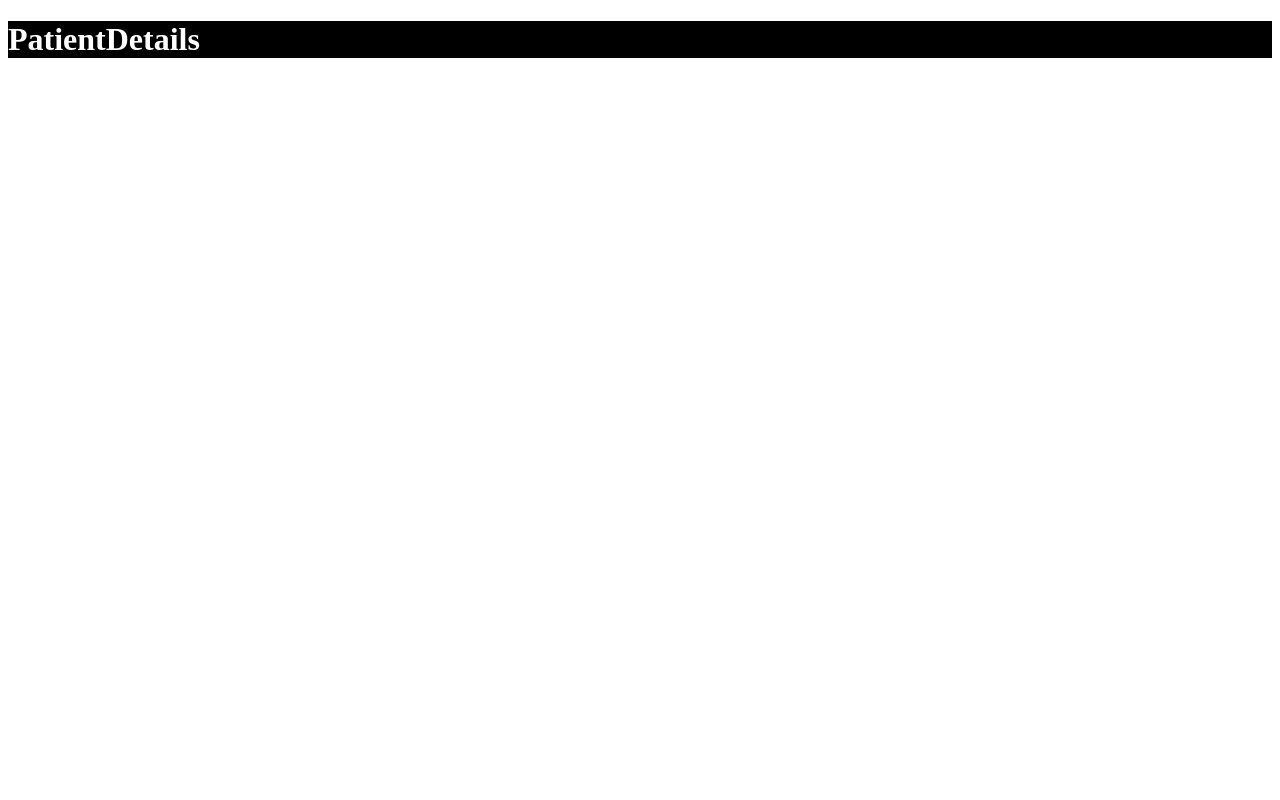
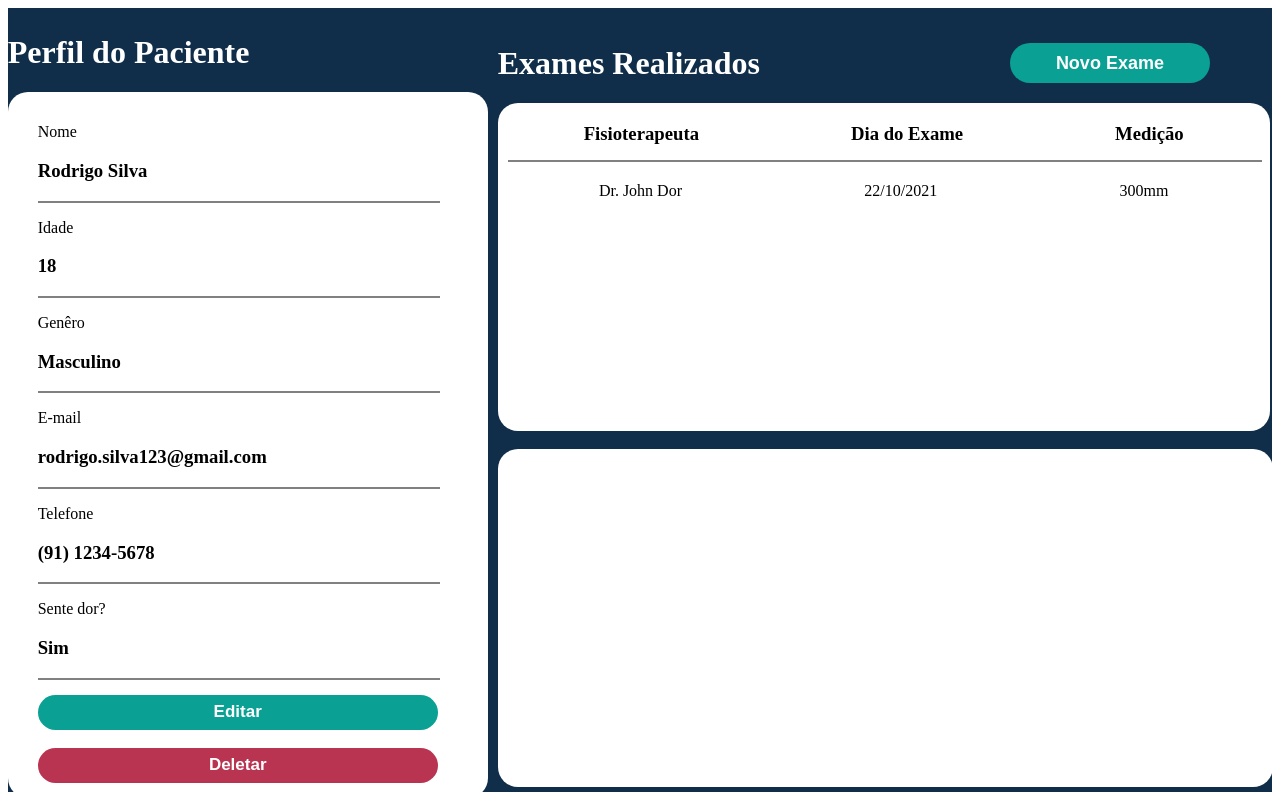
Before and after one commit to Elielson68/DTM, a React (Create React App) app in the folder front-end/: page /patient-details in a window 1280 px wide. Built offline with nearby package versions, Linux system fonts and the light colour scheme.

Commit message:
feat: patient details page

```diff
--- /dev/null
+++ b/front-end/src/components/patientsDetails/index.tsx
@@ -0,0 +1,81 @@
+import React from 'react';
+
+// Importando os styled components
+import {
+    Container,
+    DivL,
+    Card,
+    MainText,
+    Info,
+    Dados,
+    Line,
+    EditButton,
+    DeleteButton,
+    DivButton,
+    DivR,
+    NewExamButtom,
+    Div,
+    DivTable,
+    CardSup,
+    CardInf,
+    DadosTable,
+    LineTable,
+    InfoTable
+} from "../patientsDetails/style"
+
+export function PatientsDetails() {
+    return(
+        <Container>
+            <DivL>
+                <MainText>Perfil do Paciente</MainText>
+                <Card>
+                    <Info>Nome</Info>
+                    <Dados>Rodrigo Silva</Dados>
+                    <Line />
+                    <Info>Idade</Info>
+                    <Dados>18</Dados>
+                    <Line />
+                    <Info>Genêro</Info>
+                    <Dados>Masculino</Dados>
+                    <Line />
+                    <Info>E-mail</Info>
+                    <Dados>rodrigo.silva123@gmail.com</Dados>
+                    <Line />
+                    <Info>Telefone</Info>
+                    <Dados>(91) 1234-5678</Dados>
+                    <Line />
+                    <Info>Sente dor?</Info>
+                    <Dados>Sim</Dados>
+                    <Line />
+                    <DivButton>
+                        <EditButton>Editar</EditButton>
+                        <br/>
+                        <DeleteButton>Deletar</DeleteButton>
+                    </DivButton>
+                </Card>
+            </DivL>
+
+            <DivR>
+                <Div>
+                    <MainText>Exames Realizados</MainText>
+                    <NewExamButtom>Novo Exame</NewExamButtom>
+                </Div>
+                <CardSup>
+                    <DivTable>
+                        <DadosTable>Fisioterapeuta</DadosTable>
+                        <DadosTable>Dia do Exame</DadosTable>
+                        <DadosTable>Medição</DadosTable>
+                    </DivTable>
+                    <LineTable/>
+                    <DivTable>
+                        <InfoTable>Dr. John Dor</InfoTable>
+                        <InfoTable>22/10/2021</InfoTable>
+                        <InfoTable>300mm</InfoTable>
+                    </DivTable>
+                </CardSup>
+                <br/>
+                <CardInf />
+            </DivR>
+        </Container>
+    );
+}
--- /dev/null
+++ b/front-end/src/components/patientsDetails/style.ts
@@ -0,0 +1,252 @@
+import styled from "styled-components"
+
+// Elemento Pai
+export const Container = styled.div`
+    width: 98vw;
+    height: 98vh;
+    display: flex;
+    flex-direction: row;
+    justify-content: center;
+    align-items: center;
+
+    @media(max-width: 1024px) {
+        & {
+            display: flex;
+            flex-direction: column;
+            height: 120vh;
+            width: 90vw;
+            padding: 15px 0px 5px 10px;
+        }
+    }
+
+    @media(max-width: 425px) {
+        & {
+            height: 130vh;
+        }
+    }
+`
+
+// Elementos Filhos
+
+// Bloco do lado esquerdo
+export const DivL = styled.div`
+    margin: 10px 10px 0px 10px;
+
+    @media(max-width: 1024px) {
+        & {
+            text-align: center;
+        }
+    }
+`
+export const Card = styled.div`
+    background-color: white;
+    width: 450px;
+    padding: 15px 0px 15px 30px;
+    border-radius: 20px;
+
+    @media(max-width: 1024px) {
+        & {
+            width: 410px;
+            padding: 15px 0px 15px 13px;
+            margin: 0 auto;
+        }
+    }
+
+    @media(max-width: 425px) {
+        & {
+            width: 380px;
+        }
+    }
+`
+export const Info = styled.p`
+    @media(max-width: 425px) {
+        & {
+            font-size: 19px;
+        }
+    }
+`
+export const Dados = styled.h3`
+    @media(max-width: 425px) {
+        & {
+            font-size: 21px;
+        }
+    }
+`
+export const MainText = styled.h1`
+    color: white;
+`
+export const Line = styled.div`
+    border: 0.5px solid gray;
+    width: 400px;
+
+    @media(max-width: 425px) {
+        & {
+            width: 365px;
+        }
+    }
+`
+export const DivButton = styled.div`
+    display: flex;
+    flex-direction: column;
+`
+export const EditButton = styled.button`
+    background-color: #0AA093;
+    border: none;
+    border-radius: 20px;
+
+    color: white;
+    font-weight: bold;
+    font-size: 17px;
+
+    margin-top: 15px;
+
+    height: 35px;
+    width: 400px;
+
+    cursor: pointer;
+
+    @media(max-width: 425px) {
+        & {
+            width: 365px;
+        }
+    }
+`
+export const DeleteButton = styled.button`
+    background-color: #B93451;
+    border: none;
+    border-radius: 20px;
+
+    color: white;
+    font-weight: bold;
+    font-size: 17px;
+
+    height: 35px;
+    width: 400px;
+
+    cursor: pointer;
+
+    @media(max-width: 425px) {
+        & {
+            width: 365px;
+        }
+    }
+`
+
+
+// Bloco lado direito
+
+export const DivR = styled.div`
+    padding-top: 10px;
+
+    @media(max-width: 1024px) {
+        & {
+            display: flex;
+            flex-direction: column;
+        }
+    }
+`
+
+export const Div = styled.div`
+    display: flex;
+
+    @media(max-width: 1024px) {
+        & {
+            display: flex;
+            flex-direction: column;
+            margin: 0 auto;
+            padding-bottom: 15px;
+        }
+    }
+`
+export const DivTable = styled.div`
+    display: flex;
+
+    @media(max-width: 1024px) {
+        & {
+            margin: 0 auto;
+            padding-bottom: 15px;
+        }
+    }
+`
+export const NewExamButtom = styled.button`
+    background-color: #0AA093;
+
+    color: white;
+    font-size: 18px;
+    font-weight: bold;
+
+    border: none;
+    border-radius: 20px;
+
+    width: 200px;
+    height: 40px;
+    margin: 20px 0px 0px 250px;
+
+    cursor: pointer;
+
+    @media(max-width: 1024px) {
+        & {
+            margin: 0 auto;
+        }
+    }
+`;
+export const CardSup = styled.div`
+    background-color: white;
+    width: 752px;
+    height: 308px;
+    padding: 10px;
+    border-radius: 20px;
+
+    @media(max-width: 1024px) {
+        & {
+            width: 415px;
+            margin: 0 auto;
+        }
+    }
+
+    @media(max-width: 425px) {
+        & {
+            width: 365px;
+        }
+    }
+`
+export const CardInf = styled.div`
+    background-color: white;
+    width: 745px;
+    height: 308px;
+    padding: 15px 0px 15px 30px;
+    border-radius: 20px;
+
+    @media(max-width: 1024px) {
+        & {
+            width: 410px;
+            margin: 0 auto;
+        }
+    }
+
+    @media(max-width: 425px) {
+        & {
+            width: 365px;
+        }
+    }
+`
+export const DadosTable = styled.h3`
+    margin: 0 auto;
+    margin-top: 10px;
+    margin-bottom: 15px;
+`
+export const LineTable = styled.div`
+    border: 0.5px solid gray;
+    width: 100%;
+`
+export const InfoTable = styled.p`
+    margin: 0 auto;
+    margin-top: 20px;
+    margin-bottom: 20px;
+
+    @media(max-width: 425px) {
+        & {
+            font-size: 21px;
+        }
+    }
+`
--- a/front-end/src/views/PatientDetails/index.tsx
+++ b/front-end/src/views/PatientDetails/index.tsx
@@ -1,10 +1,11 @@
 import React from "react";
 
-import { Container, Text } from "./styles";
+import { Container } from "./styles";
+import { PatientsDetails } from "../../components/patientsDetails/index"
 
 const PatientDetails: React.FC = () => (
   <Container>
-    <Text>PatientDetails</Text>
+    <PatientsDetails />
   </Container>
 );
 
--- a/front-end/src/views/PatientDetails/styles.ts
+++ b/front-end/src/views/PatientDetails/styles.ts
@@ -1,9 +1,9 @@
 import styled from "styled-components";
 
 export const Container = styled.div`
-  background-color: black;
+  /* padding: 0;
+  margin: 0; */
+  background-color: #102E4A;
+  /* width: 99.5vw;
+  height: 98vh; */
 `;
-
-export const Text = styled.h1`
-  color: white
-`;
```
